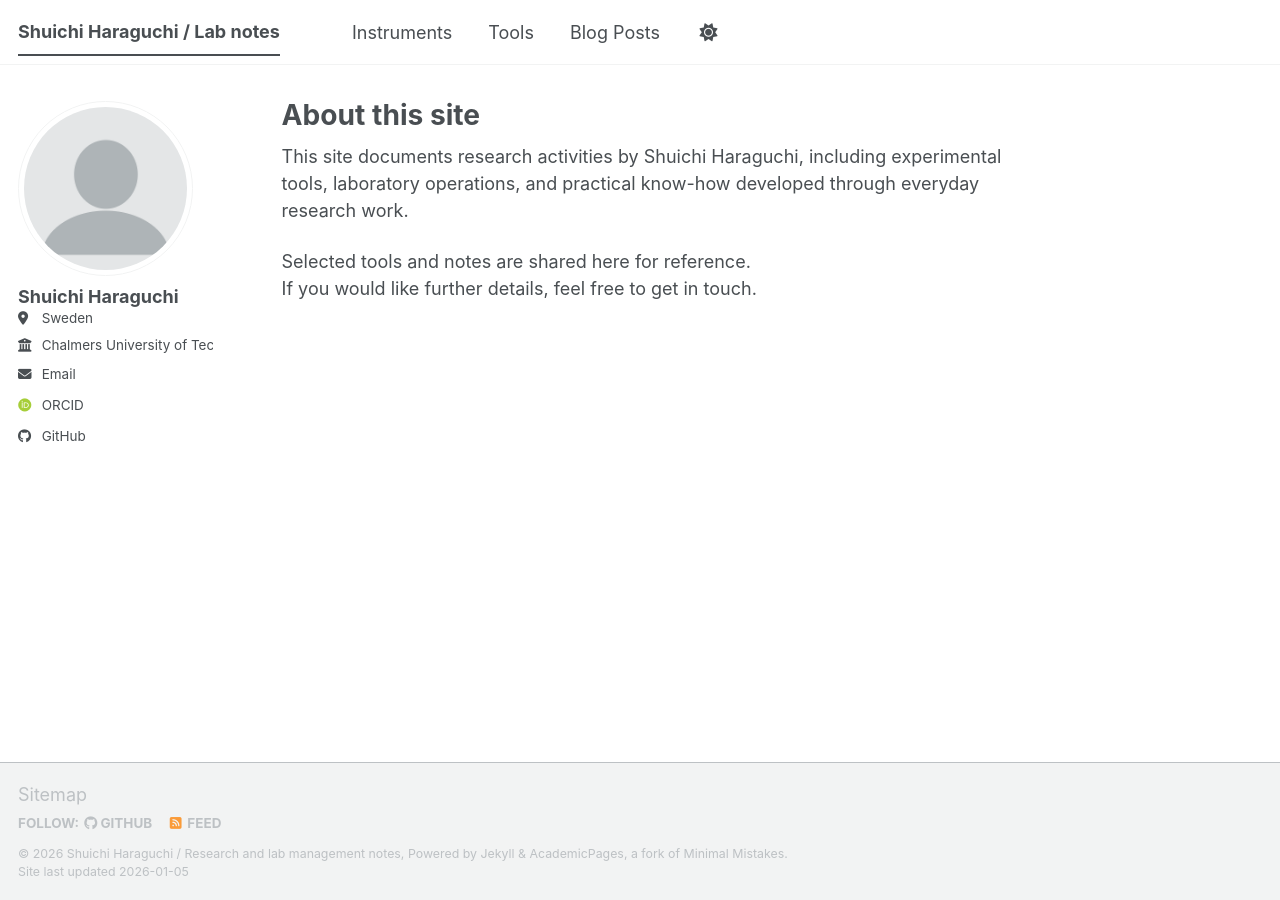
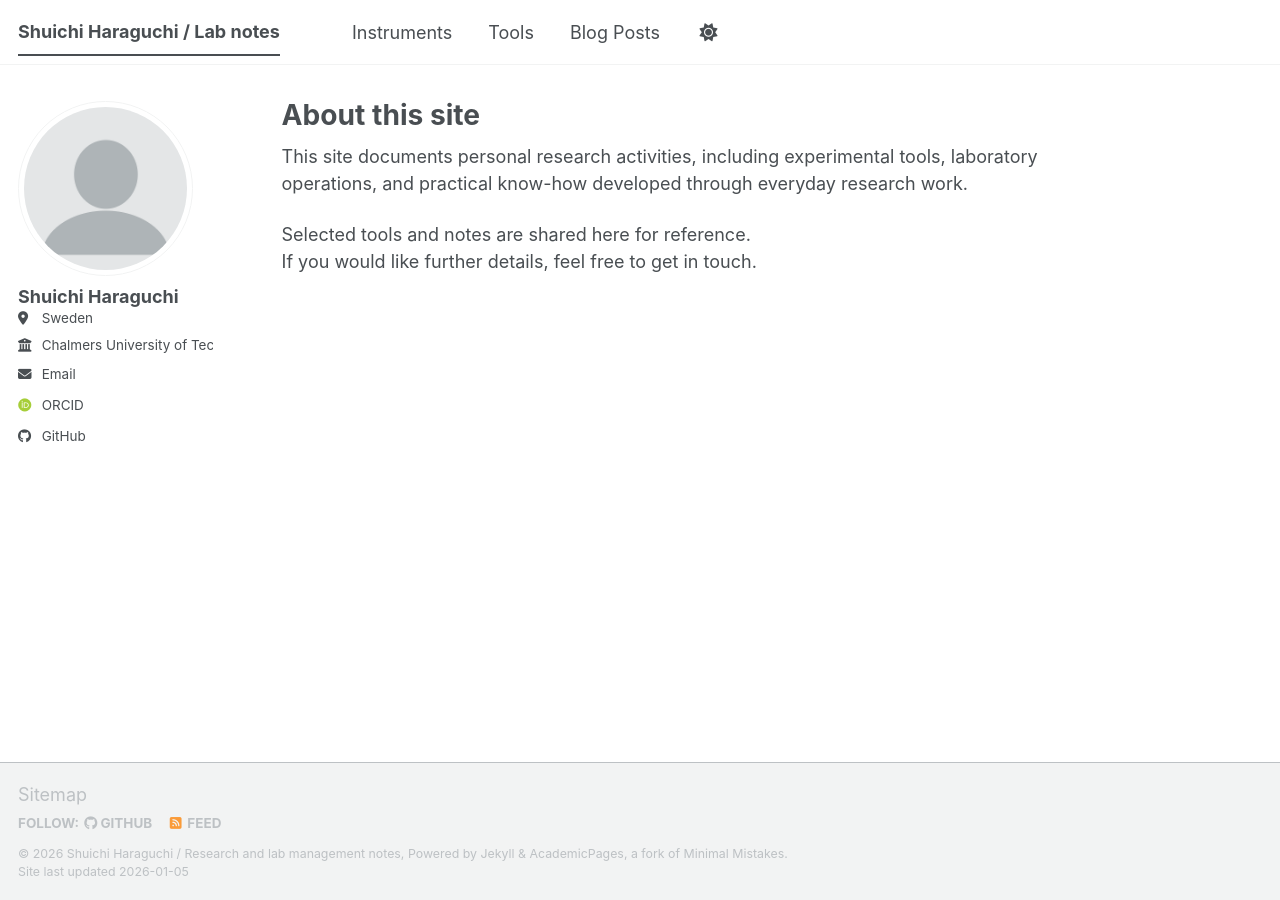
Before and after one commit to shuichi-h/academic-site, a Jekyll site: the page built from _pages/about.md, in a window 1280 px wide. Built offline with Jekyll 4.4.1, drawn with Linux system fonts in a browser that asks for light colours; some web fonts are replaced; a script bundle is joined from its source files by our own code; library files that are not in the unit come from our copies.

Commit message:
Update about.md

```diff
--- a/_pages/about.md
+++ b/_pages/about.md
@@ -7,9 +7,9 @@ redirect_from:
   - /about.html
 ---
 
-This site documents research activities by Shuichi Haraguchi,
-including experimental tools, laboratory operations, and practical know-how
-developed through everyday research work.
+This site documents personal research activities,
+including experimental tools, laboratory operations,
+and practical know-how developed through everyday research work.
 
 Selected tools and notes are shared here for reference.
 If you would like further details, feel free to get in touch.
```
